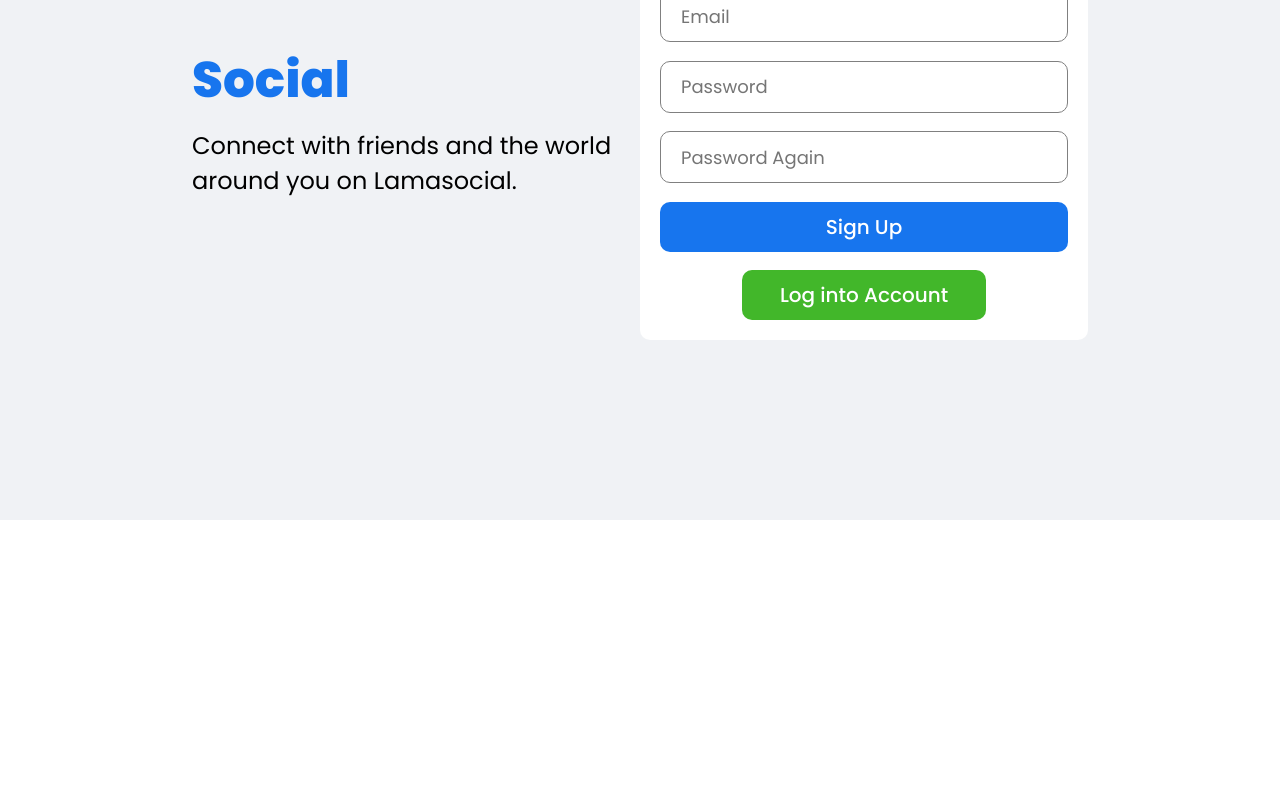
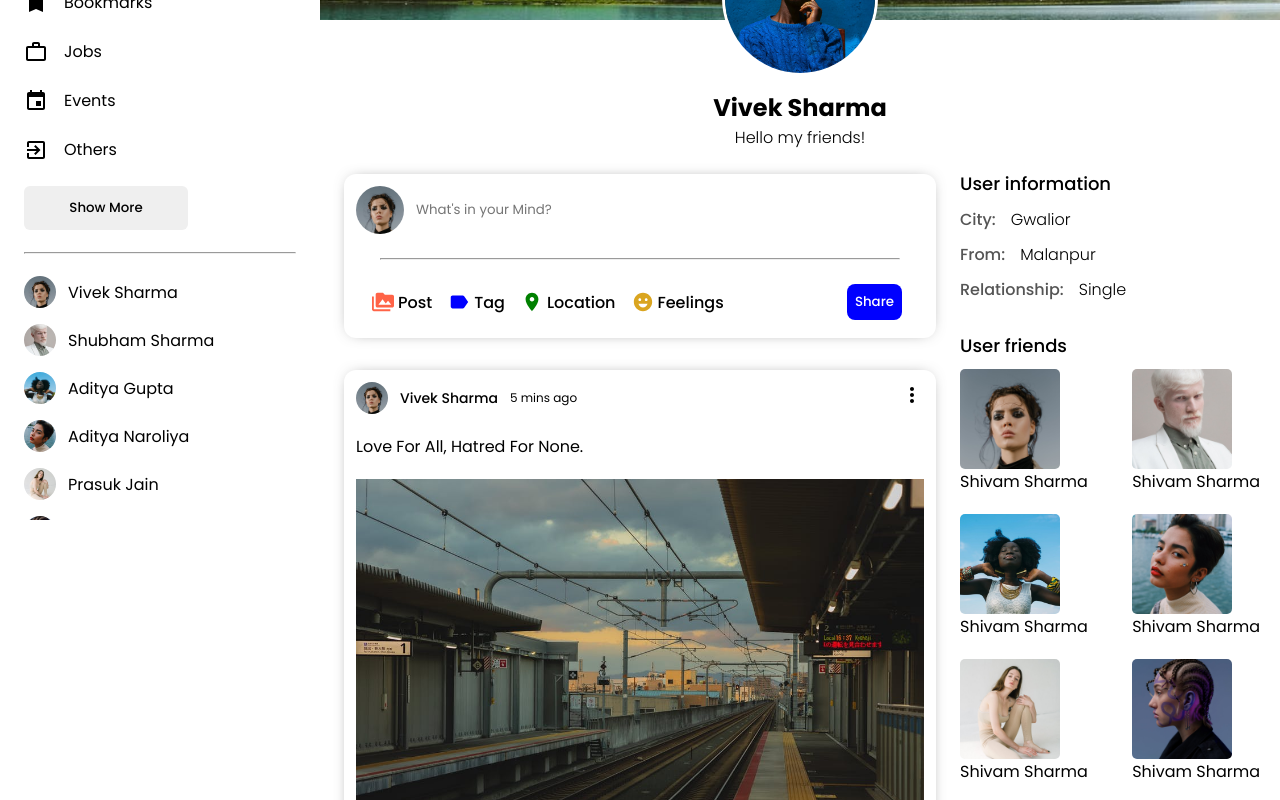
Before and after one commit to Bharatsharma19/Social-App-Frontend, a React (Create React App) app: page / in a window 1280 px wide. Shown: the part 280-1080 px from the top of the page. Before the commit the page ends 800 px from the top, so only its background shows below. Built offline with nearby package versions, Linux system fonts and the light colour scheme.

Commit message:
Rightbar Updated

```diff
--- a/src/App.js
+++ b/src/App.js
@@ -6,7 +6,7 @@
 function App() {
   return (
     <div>
-      <Register />
+      <Profile />
     </div>
   );
 }
--- a/src/Components/Rightbar/Rightbar.jsx
+++ b/src/Components/Rightbar/Rightbar.jsx
@@ -1,12 +1,11 @@
-import React from 'react'
-import './rightbar.css'
-import { Users } from '../../dummyData'
-import Online from '../Online/Online'
+import "./rightbar.css";
+import { Users } from "../../dummyData";
+import Online from "../Online/Online";
 
-const Rightbar = () => {
-    return (
-        <div className='rightbar'>
-            <div className="rightbarWrapper">
+export default function Rightbar({ profile }) {
+    const HomeRightbar = () => {
+        return (
+            <>
                 <div className="birthdayContainer">
                     <img className="birthdayImg" src="assets/gift.png" alt="" />
                     <span className="birthdayText">
@@ -16,13 +15,91 @@
                 <img className="rightbarAd" src="assets/ad.png" alt="" />
                 <h4 className="rightbarTitle">Online Friends</h4>
                 <ul className="rightbarFriendList">
-                    {Users.map(u => (
-                        < Online key={u.id} user={u} />
+                    {Users.map((u) => (
+                        <Online key={u.id} user={u} />
                     ))}
                 </ul>
+            </>
+        );
+    };
+
+    const ProfileRightbar = () => {
+        return (
+            <>
+                <h4 className="rightbarTitle">User information</h4>
+                <div className="rightbarInfo">
+                    <div className="rightbarInfoItem">
+                        <span className="rightbarInfoKey">City:</span>
+                        <span className="rightbarInfoValue">Gwalior</span>
+                    </div>
+                    <div className="rightbarInfoItem">
+                        <span className="rightbarInfoKey">From:</span>
+                        <span className="rightbarInfoValue">Malanpur</span>
+                    </div>
+                    <div className="rightbarInfoItem">
+                        <span className="rightbarInfoKey">Relationship:</span>
+                        <span className="rightbarInfoValue">Single</span>
+                    </div>
+                </div>
+                <h4 className="rightbarTitle">User friends</h4>
+                <div className="rightbarFollowings">
+                    <div className="rightbarFollowing">
+                        <img
+                            src="assets/person/1.jpeg"
+                            alt=""
+                            className="rightbarFollowingImg"
+                        />
+                        <span className="rightbarFollowingName">Shivam Sharma</span>
+                    </div>
+                    <div className="rightbarFollowing">
+                        <img
+                            src="assets/person/2.jpeg"
+                            alt=""
+                            className="rightbarFollowingImg"
+                        />
+                        <span className="rightbarFollowingName">Shivam Sharma</span>
+                    </div>
+                    <div className="rightbarFollowing">
+                        <img
+                            src="assets/person/3.jpeg"
+                            alt=""
+                            className="rightbarFollowingImg"
+                        />
+                        <span className="rightbarFollowingName">Shivam Sharma</span>
+                    </div>
+                    <div className="rightbarFollowing">
+                        <img
+                            src="assets/person/4.jpeg"
+                            alt=""
+                            className="rightbarFollowingImg"
+                        />
+                        <span className="rightbarFollowingName">Shivam Sharma</span>
+                    </div>
+                    <div className="rightbarFollowing">
+                        <img
+                            src="assets/person/5.jpeg"
+                            alt=""
+                            className="rightbarFollowingImg"
+                        />
+                        <span className="rightbarFollowingName">Shivam Sharma</span>
+                    </div>
+                    <div className="rightbarFollowing">
+                        <img
+                            src="assets/person/6.jpeg"
+                            alt=""
+                            className="rightbarFollowingImg"
+                        />
+                        <span className="rightbarFollowingName">Shivam Sharma</span>
+                    </div>
+                </div>
+            </>
+        );
+    };
+    return (
+        <div className="rightbar">
+            <div className="rightbarWrapper">
+                {profile ? <ProfileRightbar /> : <HomeRightbar />}
             </div>
         </div>
-    )
+    );
 }
-
-export default Rightbar
--- a/src/Components/Rightbar/rightbar.css
+++ b/src/Components/Rightbar/rightbar.css
@@ -23,7 +23,7 @@
 }
 
 .rightbarAd {
-    width: inherit;
+    width: 100%;
     border-radius: 10px;
     margin: 30px 0;
 }
@@ -37,3 +37,47 @@
     margin: 0;
     list-style: none;
 }
+
+.rightbarTitle {
+    font-size: 18px;
+    font-weight: 500;
+    margin-bottom: 10px;
+}
+
+.rightbarInfo {
+    margin-bottom: 30px;
+}
+
+.rightbarInfoItem {
+    margin-bottom: 10px;
+}
+
+.rightbarInfoKey {
+    font-weight: 500;
+    margin-right: 15px;
+    color: #555;
+}
+
+.rightbarInfoValue {
+    font-weight: 300;
+}
+
+.rightbarFollowings {
+    display: flex;
+    flex-wrap: wrap;
+    justify-content: space-between;
+}
+
+.rightbarFollowing {
+    display: flex;
+    flex-direction: column;
+    margin-bottom: 20px;
+    cursor: pointer;
+}
+
+.rightbarFollowingImg {
+    width: 100px;
+    height: 100px;
+    object-fit: cover;
+    border-radius: 5px;
+}
```
